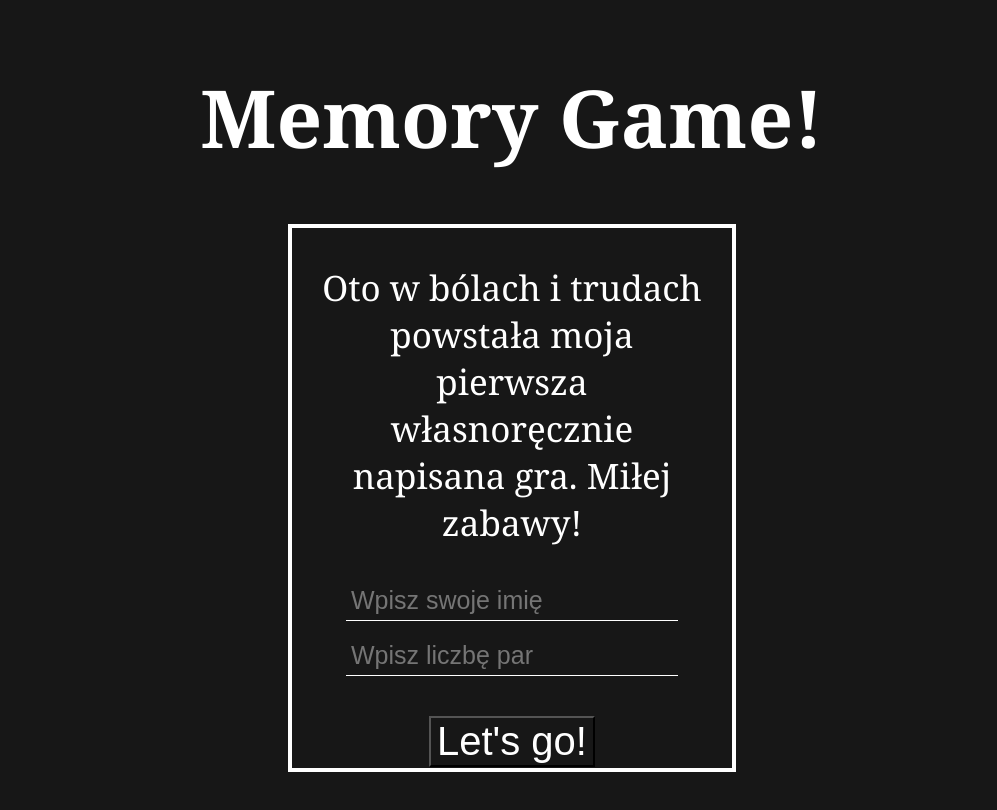
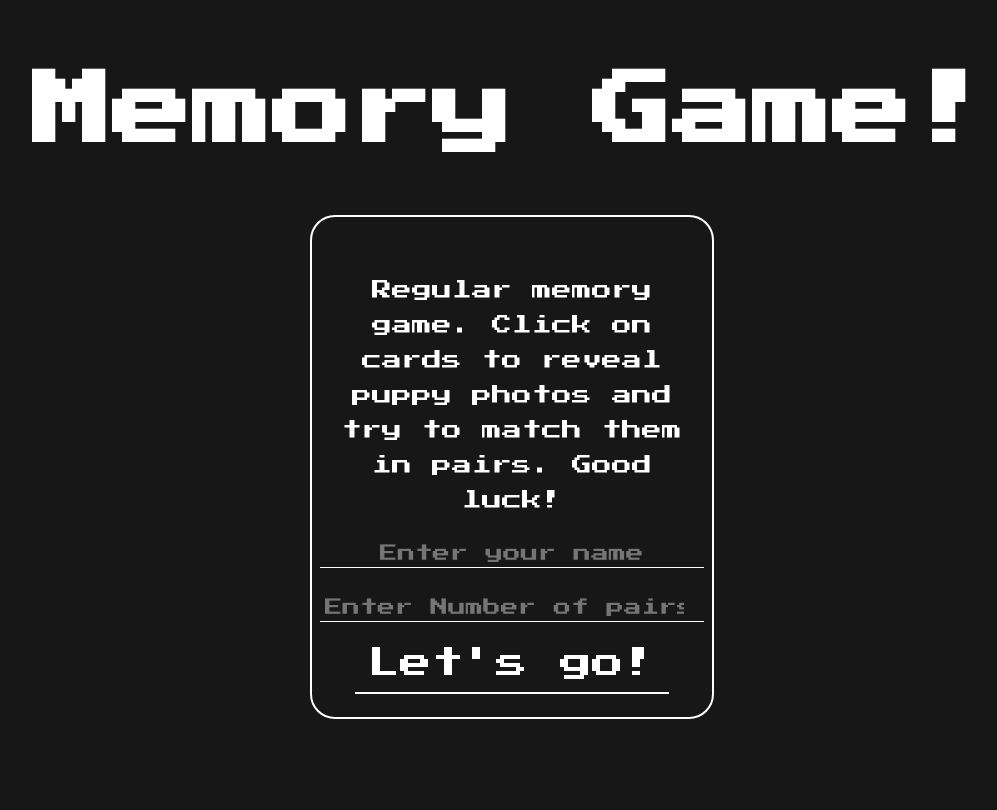
Before and after one commit to zielinskimichal/Memory, a plain HTML site: page index.html in a window 1280 px wide. Shown: the whole page, without its empty margins (128-1125 px from the left). Drawn offline with Linux system fonts and the light colour scheme.

Commit message:
Fixed the design a bit, switched language to English

```diff
--- a/Memory.js
+++ b/Memory.js
@@ -1,4 +1,4 @@
-let name;
+let name ="";
 let numberOfPairs;
 let cardPosition = [];
 let idsToCheck = [];
@@ -11,6 +11,12 @@ function initMemory() {
     e.preventDefault();
     name = document.querySelector(".name").value;
     numberOfPairs = document.querySelector(".pairs").value;
+
+
+    if(numberOfPairs>0 && isInt(numberOfPairs) && name!==""){
+
+
+
     let temp = document.querySelector("form");
     temp.parentNode.removeChild(temp);
     temp = document.querySelector("body");
@@ -41,8 +47,11 @@ function initMemory() {
     newWrapper.appendChild(newElement);
     newElement.innerHTML = movesCounter;
     setClicksOnCards();
-    getPictures();
+    getPictures();}
   });
+}
+function isInt(value) {
+  return /^-?\d+$/.test(value);
 }
 
 function getPictures() {
@@ -140,7 +149,7 @@ function gameOver() {
   temp.parentNode.removeChild(temp);
   temp = document.createElement("div");
   temp.classList.add("finishedGame");
-  temp.innerHTML = `Brawo ${name}! Udało Ci się wygrać w ${movesCounter} ruchach! Aby zagrać jeszcze raz odśwież stronę.`;
+  temp.innerHTML = `Well done ${name}! You've finished the game in ${movesCounter} moves! Please refresh the website to play again.`;
   document.querySelector("body").appendChild(temp);
 }
 
--- a/index.html
+++ b/index.html
@@ -1,6 +1,9 @@
 <!DOCTYPE html>
 <html lang="en">
   <head>
+    <link rel="preconnect" href="https://fonts.googleapis.com">
+<link rel="preconnect" href="https://fonts.gstatic.com" crossorigin>
+<link href="https://fonts.googleapis.com/css2?family=Press+Start+2P&display=swap" rel="stylesheet">
     <link rel="stylesheet" href="styles.css" />
     <meta charset="UTF-8" />
     <meta name="viewport" content="width=device-width, initial-scale=1.0" />
@@ -12,11 +15,10 @@
     <form>
       <div class="formWrapper">
         <p class="welcomeLetter">
-          Oto w bólach i trudach powstała moja pierwsza własnoręcznie napisana
-          gra. Miłej zabawy!
+          Regular memory game. Click on cards to reveal puppy photos and try to match them in pairs. Good luck!
         </p>
-        <input type="text" placeholder="Wpisz swoje imię" class="name" />
-        <input type="number" placeholder="Wpisz liczbę par" class="pairs" />
+        <input type="text" placeholder="Enter your name" class="name" />
+        <input type="number" placeholder="Enter Number of pairs" class="pairs" />
         <button class="nextStep">Let's go!</button>
       </div>
     </form>
--- a/styles.css
+++ b/styles.css
@@ -4,12 +4,11 @@ body {
   min-height: 100vh;
   display: flex;
   flex-direction: column;
-
+  font-family: "Press Start 2P", cursive;
   align-items: center;
   background-color: #171717;
 }
 .formWrapper {
-  padding: 20px;
   height: 500px;
   width: 400px;
   display: flex;
@@ -18,46 +17,61 @@ body {
   align-items: center;
   justify-content: center;
   border: solid white 2px;
+  border-radius: 25px;
   text-align: center;
 }
 .welcomeLetter {
-  font-size: 35px;
+  font-size: 20px;
+  text-align: center;
+  line-height: 1.75em;
+  padding: 0.65em;
+  padding-bottom: 0.05em;
 }
 .name {
   border: none;
   background: none;
   border-bottom: solid white 1px;
-  font-size: 25px;
+  font-size: 1.1rem;
   padding: 5px;
   border-radius: 0;
   outline: none;
   color: white;
+  font-family: inherit;
+  text-align: center;
 }
+
 .pairs {
-  margin-top: 15px;
+  margin-top: 5px;
   border: none;
   background: none;
   border-bottom: solid white 1px;
-  font-size: 25px;
+  font-size: 1.1rem;
+  margin-top: 1.4em;
+
   padding: 5px;
   border-radius: 0;
   outline: none;
   color: white;
+  font-family: inherit;
+  text-align: center;
 }
 .nextStep {
+  font-family: inherit;
   color: white;
   background: none;
   display: block;
-  margin-top: 10%;
-  font-size: 40px;
+  padding: 0.4em;
+  margin-top: 0.4em;
+  font-size: 2rem;
   cursor: pointer;
   outline: none;
+  border: none;
+  border-bottom: solid white 2px;
 }
-form {
-  border: solid white 2px;
-}
+
 .title {
   font-size: 80px;
+  line-height: 1.25em;
   text-align: center;
 }
 .cardRow {
@@ -76,26 +90,29 @@ form {
   position: relative;
   transition: transform 1s;
   transform-style: preserve-3d;
+  transform: translateX(-10px);
 }
 
 .front {
-  background-color: #658b7d;
+  background-color: hsl(209, 87%, 53%);
   background-size: 250px 250px;
   position: absolute;
   min-width: 250px;
   min-height: 250px;
   backface-visibility: hidden;
-  border: solid #990000 5px;
+  border: solid #d3d2d2 5px;
+  border-radius: 10px;
 }
 .back {
-  border: solid #990000 5px;
-  background: url("./memoryPictures/banan.jpg");
+  border: solid #d3d2d2 5px;
+  border-radius: 10px;
   background-repeat: no-repeat;
   background-size: 250px 250px;
   position: absolute;
   min-width: 250px;
   min-height: 250px;
   transform: rotateY(180deg);
+
   backface-visibility: hidden;
 }
 
@@ -115,8 +132,12 @@ form {
   margin-right: 30px;
 }
 .movesCounter {
+  margin-top: 15px;
   font-size: 50px;
 }
 .finishedGame {
-  font-size: 50px;
+  font-size: 2.5rem;
+  padding: 1em;
+  line-height: 1.3em;
+  text-align: center;
 }
```
Also changed, not shown: memoryPictures/1.jpg (deleted), memoryPictures/2.jpg (deleted), memoryPictures/3.jpg (deleted), memoryPictures/4.jpg (deleted), memoryPictures/5.jpg (deleted), memoryPictures/6.jpg (deleted), memoryPictures/banan.jpg (deleted), memoryPictures/pobrane.png (deleted).
